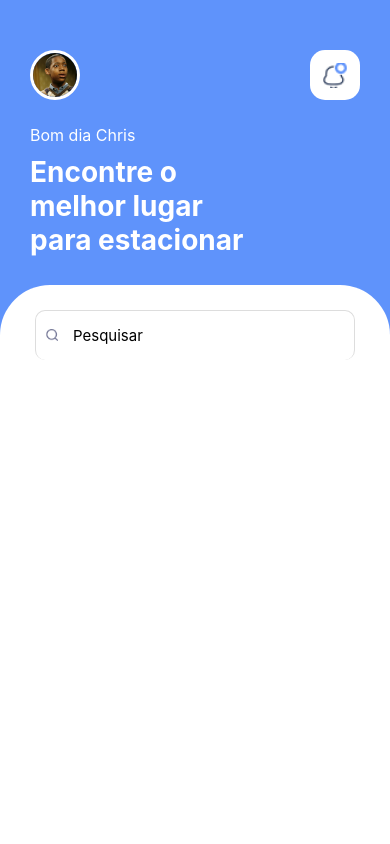
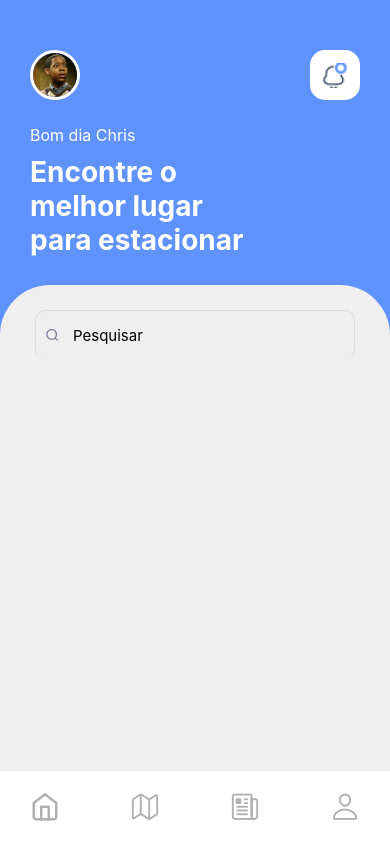
Before and after one commit to lindiner/Loca-o-de-estagionamento, a React Native app in the folder locacaoEstacionamento/: screen /Cadastro in a window 390 px wide. Both pictures are taken after a click on the button "CRIAR E ENTRAR". Built offline with nearby package versions, Linux system fonts and the light colour scheme.

Commit message:
Adicionando os ícones no footer da aplicação e a rotação de telas

```diff
--- a/locacaoEstacionamento/App.js
+++ b/locacaoEstacionamento/App.js
@@ -6,6 +6,9 @@ import Welcome from './telas/Welcome';
 import Home from './telas/Home';
 import Login from './telas/Login';
 import Cadastro from './telas/Cadastro';
+import Map from './telas/Map';
+import Record from './telas/Record';
+import Profile from './telas/Profile';
 
 const Stack = createNativeStackNavigator();
 
@@ -17,6 +20,9 @@ function App() {
         <Stack.Screen name="Login" component={Login} />
         <Stack.Screen name="Cadastro" component={Cadastro} />
         <Stack.Screen name="Home" component={Home} />
+        <Stack.Screen name="Map" component={Map} />
+        <Stack.Screen name="Record" component={Record} />
+        <Stack.Screen name="Profile" component={Profile} />
       </Stack.Navigator>
     </NavigationContainer>
   );
--- a/locacaoEstacionamento/package.json
+++ b/locacaoEstacionamento/package.json
@@ -19,6 +19,7 @@
     "react-native": "0.64.3",
     "react-native-safe-area-context": "^3.3.2",
     "react-native-screens": "^3.10.2",
+    "react-native-vector-icons": "^9.1.0",
     "react-native-web": "0.17.1"
   },
   "devDependencies": {
--- a/locacaoEstacionamento/telas/Home.js
+++ b/locacaoEstacionamento/telas/Home.js
@@ -1,7 +1,9 @@
 import { StatusBar } from 'expo-status-bar';
 import { StyleSheet, Text, View, Image, TextInput } from 'react-native';
+import Ionicons from 'react-native-vector-icons/Ionicons';
+import Feather from 'react-native-vector-icons/Feather';
 
-export default function Home() {
+export default function Home( {navigation} ) {
   return (
     <View style={styles.container}>
         <View style={styles.topContent}>
@@ -22,6 +24,12 @@ export default function Home() {
             <TextInput style={styles.input} placeholder="Pesquisar "/>
           </View>
         </View>
+        <View style={styles.footer}>
+          <Feather name="home" size={30} marginLeft={25} color={"#B0B0B0"} onPress={() => navigation.navigate('Home')} ></Feather>
+          <Ionicons name="map-outline" size={30} marginLeft={25} color={"#B0B0B0"} onPress={() => navigation.navigate('Map')} ></Ionicons>
+          <Ionicons name="newspaper-outline" size={30} marginLeft={25} color={"#B0B0B0"} onPress={() => navigation.navigate('Record')} ></Ionicons>
+          <Ionicons name="person-outline" size={30} marginLeft={25} color={"#B0B0B0"} onPress={() => navigation.navigate('Profile')} ></Ionicons>
+        </View>
     </View>
   );
 }
@@ -37,7 +45,7 @@ const styles = StyleSheet.create({
     flex: 0.15,
   },
   mainContent:{
-    backgroundColor:"#fff",
+    backgroundColor:"#EFEFEF",
     flex: 3,
     borderTopLeftRadius:50,
     borderTopRightRadius:50,
@@ -113,5 +121,17 @@ const styles = StyleSheet.create({
     width: 12,
     height: 12
   },
-
+  footer:{
+    display: 'flex',
+    flexDirection: 'row',
+    position: 'absolute',
+    bottom: 0,
+    left: 0,
+    right: 0,
+    padding:20,
+    paddingLeft: 30,
+    paddingRight: 30,
+    justifyContent: 'space-between',
+    backgroundColor: '#ffffff',
+  },
 });
--- /dev/null
+++ b/locacaoEstacionamento/telas/Map.js
@@ -0,0 +1,45 @@
+import { StatusBar } from 'expo-status-bar';
+import { Button, StyleSheet, Text, View } from 'react-native';
+import Ionicons from 'react-native-vector-icons/Ionicons';
+import Feather from 'react-native-vector-icons/Feather';
+
+export default function Map({ navigation }) {
+  return (
+    <View style={styles.container}>
+      <Text>Volte para a Tela Inicial</Text>
+      <Button
+        title="Página Inicial"
+        onPress={() => navigation.navigate('Home')}
+      />
+      <StatusBar style="auto" />
+        <View style={styles.footer}>
+          <Feather name="home" size={30} marginLeft={25} color={"#B0B0B0"} onPress={() => navigation.navigate('Home')} ></Feather>
+          <Ionicons name="map-outline" size={30} marginLeft={25} color={"#B0B0B0"} onPress={() => navigation.navigate('Map')} ></Ionicons>
+          <Ionicons name="newspaper-outline" size={30} marginLeft={25} color={"#B0B0B0"} onPress={() => navigation.navigate('Record')} ></Ionicons>
+          <Ionicons name="person-outline" size={30} marginLeft={25} color={"#B0B0B0"} onPress={() => navigation.navigate('Profile')} ></Ionicons>
+        </View>
+    </View>
+  );
+}
+
+const styles = StyleSheet.create({
+  container: {
+    flex: 1,
+    backgroundColor: '#fff',
+    alignItems: 'center',
+    justifyContent: 'center',
+  },
+  footer:{
+    display: 'flex',
+    flexDirection: 'row',
+    position: 'absolute',
+    bottom: 0,
+    left: 0,
+    right: 0,
+    padding:20,
+    paddingLeft: 30,
+    paddingRight: 30,
+    justifyContent: 'space-between',
+    backgroundColor: '#ffffff',
+  },
+});
--- /dev/null
+++ b/locacaoEstacionamento/telas/Profile.js
@@ -0,0 +1,45 @@
+import { StatusBar } from 'expo-status-bar';
+import { Button, StyleSheet, Text, View } from 'react-native';
+import Ionicons from 'react-native-vector-icons/Ionicons';
+import Feather from 'react-native-vector-icons/Feather';
+
+export default function Profile({ navigation }) {
+  return (
+    <View style={styles.container}>
+      <Text>Volte para a Tela Inicial</Text>
+      <Button
+        title="Página Inicial"
+        onPress={() => navigation.navigate('Home')}
+      />
+      <StatusBar style="auto" />
+        <View style={styles.footer}>
+          <Feather name="home" size={30} marginLeft={25} color={"#B0B0B0"} onPress={() => navigation.navigate('Home')} ></Feather>
+          <Ionicons name="map-outline" size={30} marginLeft={25} color={"#B0B0B0"} onPress={() => navigation.navigate('Map')} ></Ionicons>
+          <Ionicons name="newspaper-outline" size={30} marginLeft={25} color={"#B0B0B0"} onPress={() => navigation.navigate('Record')} ></Ionicons>
+          <Ionicons name="person-outline" size={30} marginLeft={25} color={"#B0B0B0"} onPress={() => navigation.navigate('Profile')} ></Ionicons>
+        </View>
+    </View>
+  );
+}
+
+const styles = StyleSheet.create({
+  container: {
+    flex: 1,
+    backgroundColor: '#fff',
+    alignItems: 'center',
+    justifyContent: 'center',
+  },
+  footer:{
+    display: 'flex',
+    flexDirection: 'row',
+    position: 'absolute',
+    bottom: 0,
+    left: 0,
+    right: 0,
+    padding:20,
+    paddingLeft: 30,
+    paddingRight: 30,
+    justifyContent: 'space-between',
+    backgroundColor: '#ffffff',
+  },
+});
--- /dev/null
+++ b/locacaoEstacionamento/telas/Record.js
@@ -0,0 +1,45 @@
+import { StatusBar } from 'expo-status-bar';
+import { Button, StyleSheet, Text, View } from 'react-native';
+import Ionicons from 'react-native-vector-icons/Ionicons';
+import Feather from 'react-native-vector-icons/Feather';
+
+export default function Record({ navigation }) {
+  return (
+    <View style={styles.container}>
+      <Text>Volte para a Tela Inicial</Text>
+      <Button
+        title="Página Inicial"
+        onPress={() => navigation.navigate('Home')}
+      />
+      <StatusBar style="auto" />
+        <View style={styles.footer}>
+          <Feather name="home" size={30} marginLeft={25} color={"#B0B0B0"} onPress={() => navigation.navigate('Home')} ></Feather>
+          <Ionicons name="map-outline" size={30} marginLeft={25} color={"#B0B0B0"} onPress={() => navigation.navigate('Map')} ></Ionicons>
+          <Ionicons name="newspaper-outline" size={30} marginLeft={25} color={"#B0B0B0"} onPress={() => navigation.navigate('Record')} ></Ionicons>
+          <Ionicons name="person-outline" size={30} marginLeft={25} color={"#B0B0B0"} onPress={() => navigation.navigate('Profile')} ></Ionicons>
+        </View>
+    </View>
+  );
+}
+
+const styles = StyleSheet.create({
+  container: {
+    flex: 1,
+    backgroundColor: '#fff',
+    alignItems: 'center',
+    justifyContent: 'center',
+  },
+  footer:{
+    display: 'flex',
+    flexDirection: 'row',
+    position: 'absolute',
+    bottom: 0,
+    left: 0,
+    right: 0,
+    padding:20,
+    paddingLeft: 30,
+    paddingRight: 30,
+    justifyContent: 'space-between',
+    backgroundColor: '#ffffff',
+  },
+});
```
Also changed, not shown: 1 other file (tests, documents, lock files or other folders).
